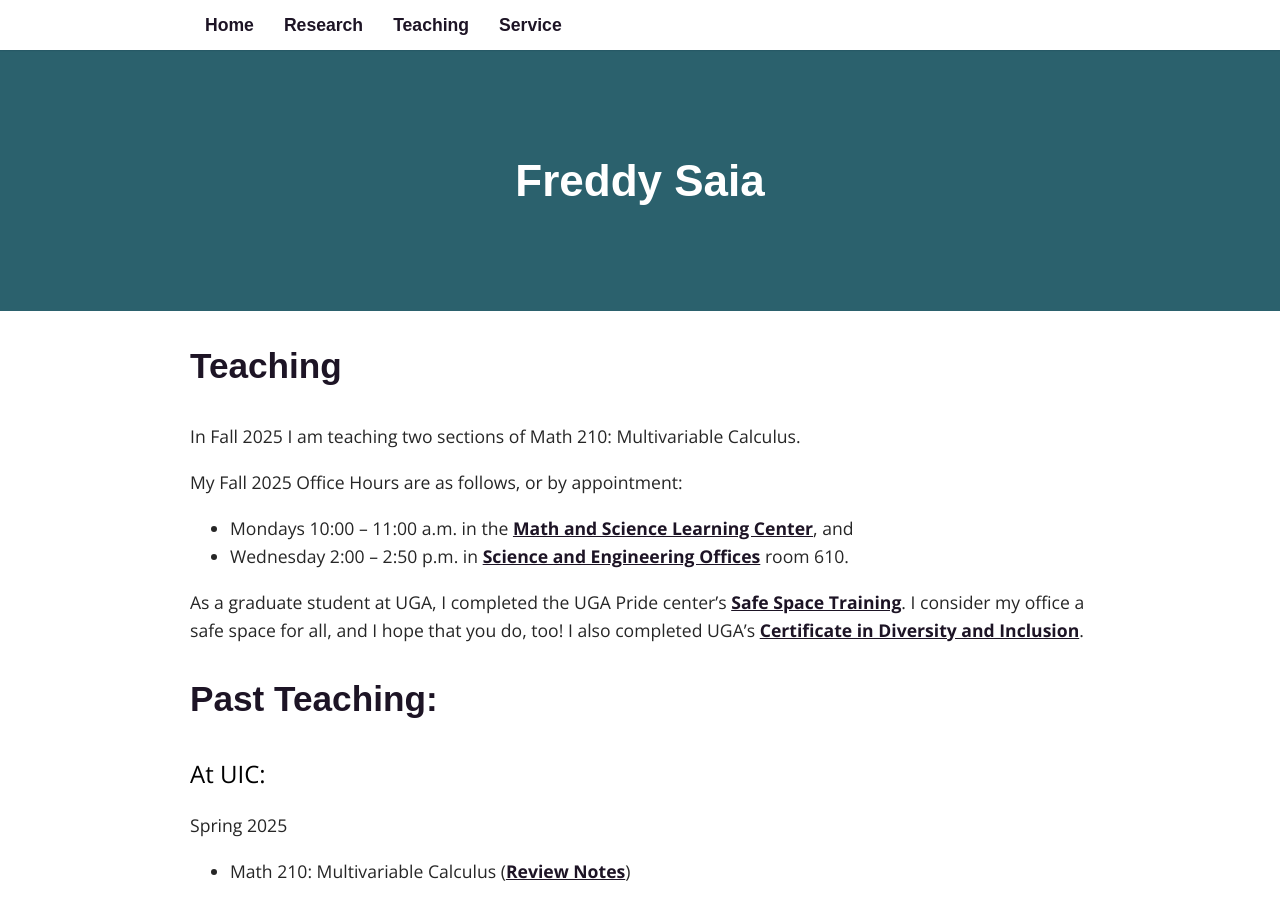
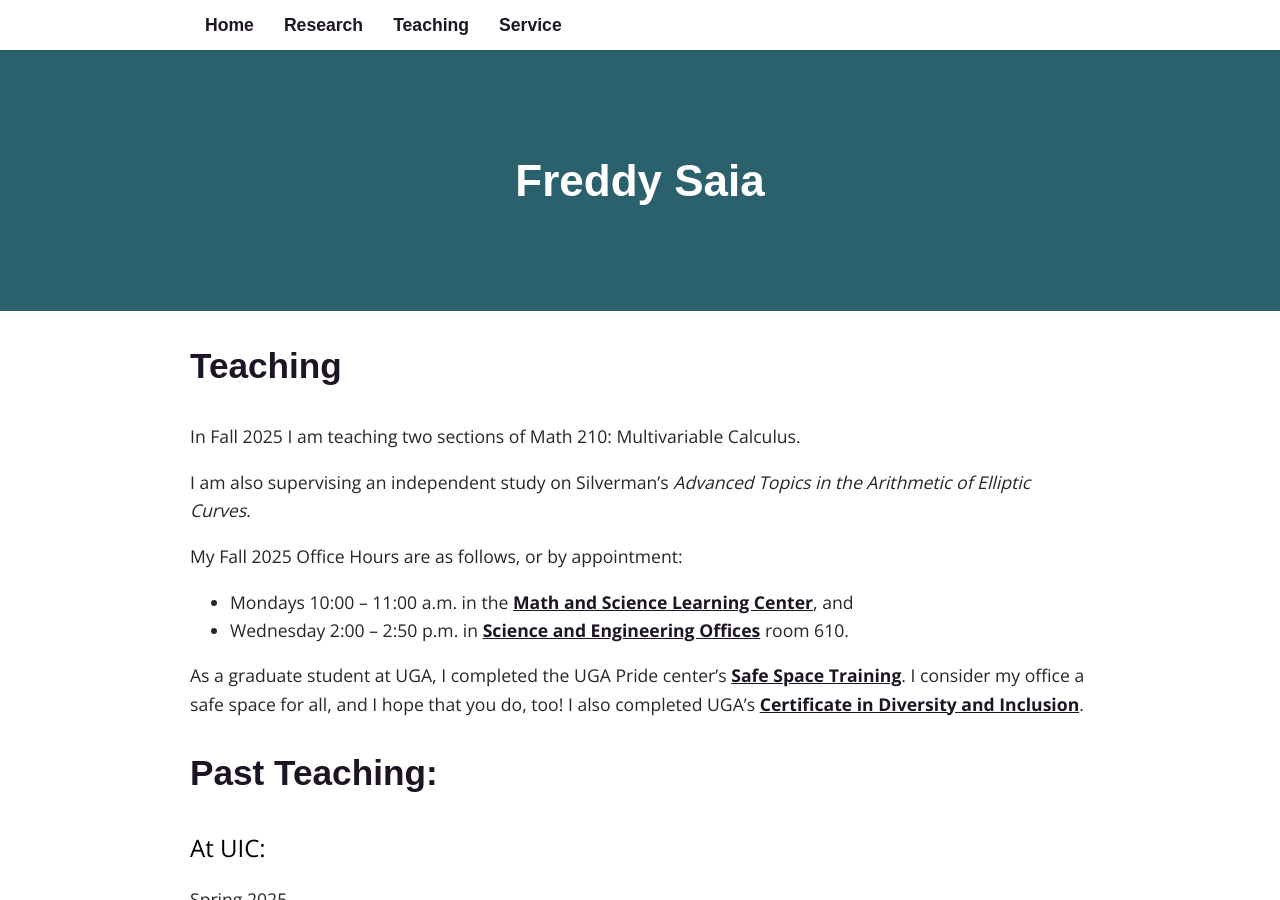
Before and after one commit to fsaia/site, a Jekyll site: the page built from _pages/03_teaching.md, in a window 1280 px wide and 900 px high. Built offline with Jekyll 4.4.1, drawn with Linux system fonts in a browser that asks for light colours; some web fonts are replaced.

Commit message:
Update 03_teaching.md

```diff
--- a/_pages/03_teaching.md
+++ b/_pages/03_teaching.md
@@ -6,6 +6,8 @@ permalink: /teaching/
 ---
 
 In Fall 2025 I am teaching two sections of Math 210: Multivariable Calculus.
+
+I am also supervising an independent study on Silverman's *Advanced Topics in the Arithmetic of Elliptic Curves*.
 
 My Fall 2025 Office Hours are as follows, or by appointment:
 
@@ -23,7 +25,6 @@ As a graduate student at UGA, I completed the UGA Pride center's [Safe Space Tra
 Spring 2025
 
 * Math 210: Multivariable Calculus  ([Review Notes](https://drive.google.com/open?id=1HjOwl3FgefYl1q5MUiHU3fAJVW-L_2rX&usp=drive_fs))
-
 * [Math 525: Elliptic Curves](http://fsaia.github.io/site/math_525/).
 
 Fall 2024
```
